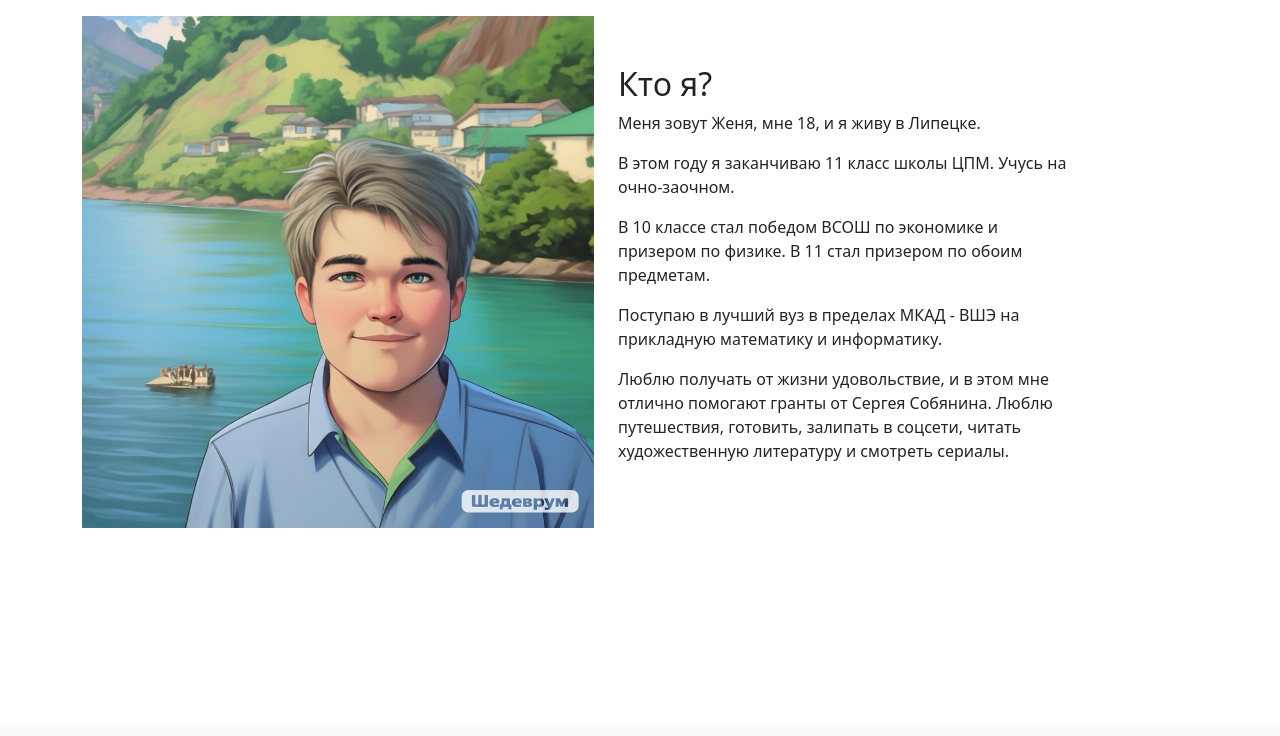
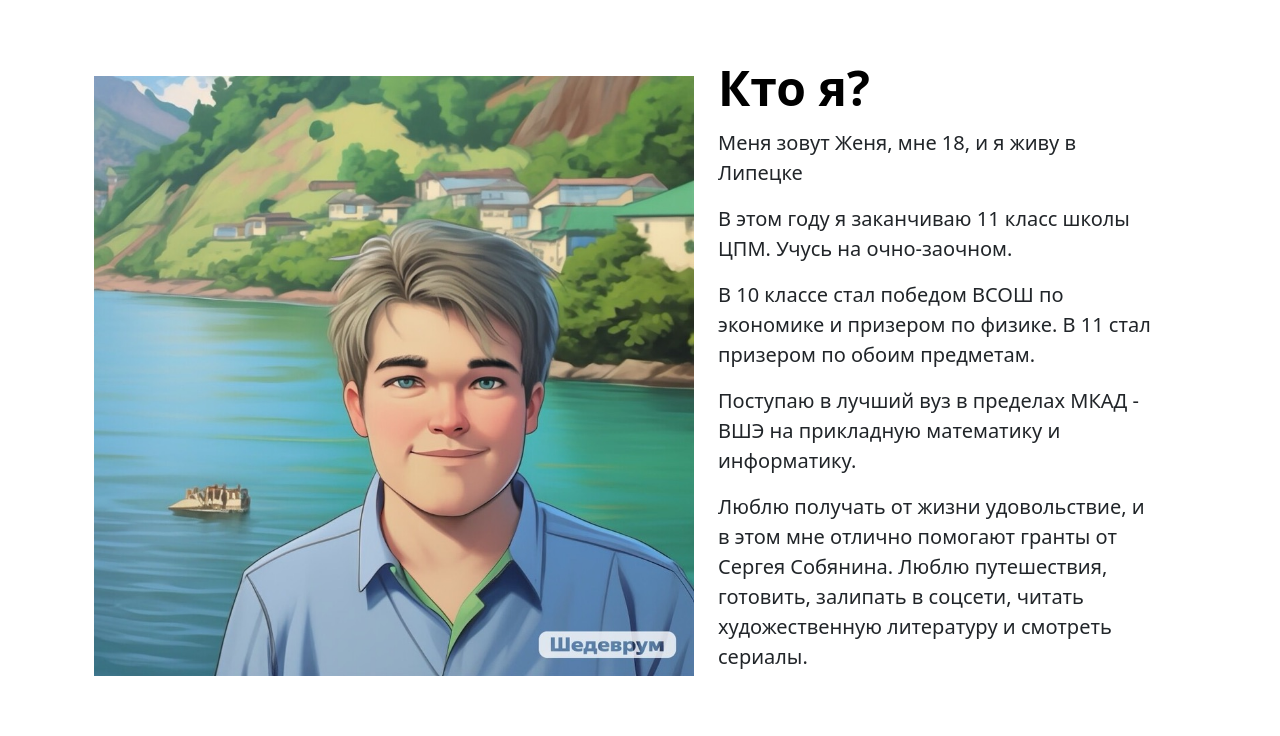
Before and after one commit to MrAdvocat2019/Pet_bllog, a Django app: page /aboutme/ in a window 1280 px wide. Shown: the part 73-809 px from the top of the page. Before the commit the page ends 601 px from the top, so only its background shows below. Run offline with Django 5.2, Linux system fonts and the light colour scheme; some libraries are stand-ins or nearby versions.

Commit message:
Edited aboutme page

```diff
--- a/blog/templates/aboutme/aboutme.html
+++ b/blog/templates/aboutme/aboutme.html
@@ -1,21 +1,19 @@
 {% extends 'base.html' %}
 {% load static %}
 {% block content %}
-<div class="d-flex justify-content-center">
-<div class="container">
+<div class="container col-xxl-12 px-4 py-5">
     <div class="row align-items-center">
-        <div class="col-auto">
-            <img src="{% static 'img/MyPhoto.jpeg' %}" alt="Avatar" height="512px">
-        </div>
-        <div class="col-5">
-            <h2>Кто я?</h2>
-            <p >Меня зовут Женя, мне 18, и я живу в Липецке.</p>
-            <p >В этом году я заканчиваю 11 класс школы ЦПМ. Учусь на очно-заочном.</p>
-            <p >В 10 классе стал победом ВСОШ по экономике и призером по физике. В 11 стал призером по обоим предметам.</p>
-            <p >Поступаю в лучший вуз в пределах МКАД - ВШЭ на прикладную математику и информатику.</p>
-            <p >Люблю получать от жизни удовольствие, и в этом мне отлично помогают гранты от Сергея Собянина. Люблю путешествия, готовить, залипать в соцсети, читать художественную литературу и смотреть сериалы.</p>
-        </div>
+      <div class="col-auto">
+        <img src="{% static 'img/MyPhoto.jpeg' %}" alt="Avatar" height="600px">
+      </div>
+      <div class="col-12 col-lg-5">
+        <h1 class="display-5 fw-bold text-body-emphasis lh-1 mb-3">Кто я?</h1>
+        <p class="lead">Меня зовут Женя, мне 18, и я живу в Липецке</p>
+        <p class="lead">В этом году я заканчиваю 11 класс школы ЦПМ. Учусь на очно-заочном.</p>
+        <p class="lead">В 10 классе стал победом ВСОШ по экономике и призером по физике. В 11 стал призером по обоим предметам.</p>
+        <p class="lead">Поступаю в лучший вуз в пределах МКАД - ВШЭ на прикладную математику и информатику.</p>
+        <p class="lead">Люблю получать от жизни удовольствие, и в этом мне отлично помогают гранты от Сергея Собянина. Люблю путешествия, готовить, залипать в соцсети, читать художественную литературу и смотреть сериалы.</p>
+      </div>
     </div>
-</div>
-</div>
+  </div>
 {% endblock%}
--- a/blog/templates/base.html
+++ b/blog/templates/base.html
@@ -4,7 +4,7 @@
 <head>
     <meta charset="UTF-8">
     <meta name="viewport" content="width=device-width, initial-scale=1.0">
-    <title>Base HTML with Headbar</title>
+    <title>Блог Евгения Самородова</title>
     <!-- Bootstrap CSS -->
     <link href="{% static 'css/bootstrap.min.css' %}" rel="stylesheet">
 </head>
```
